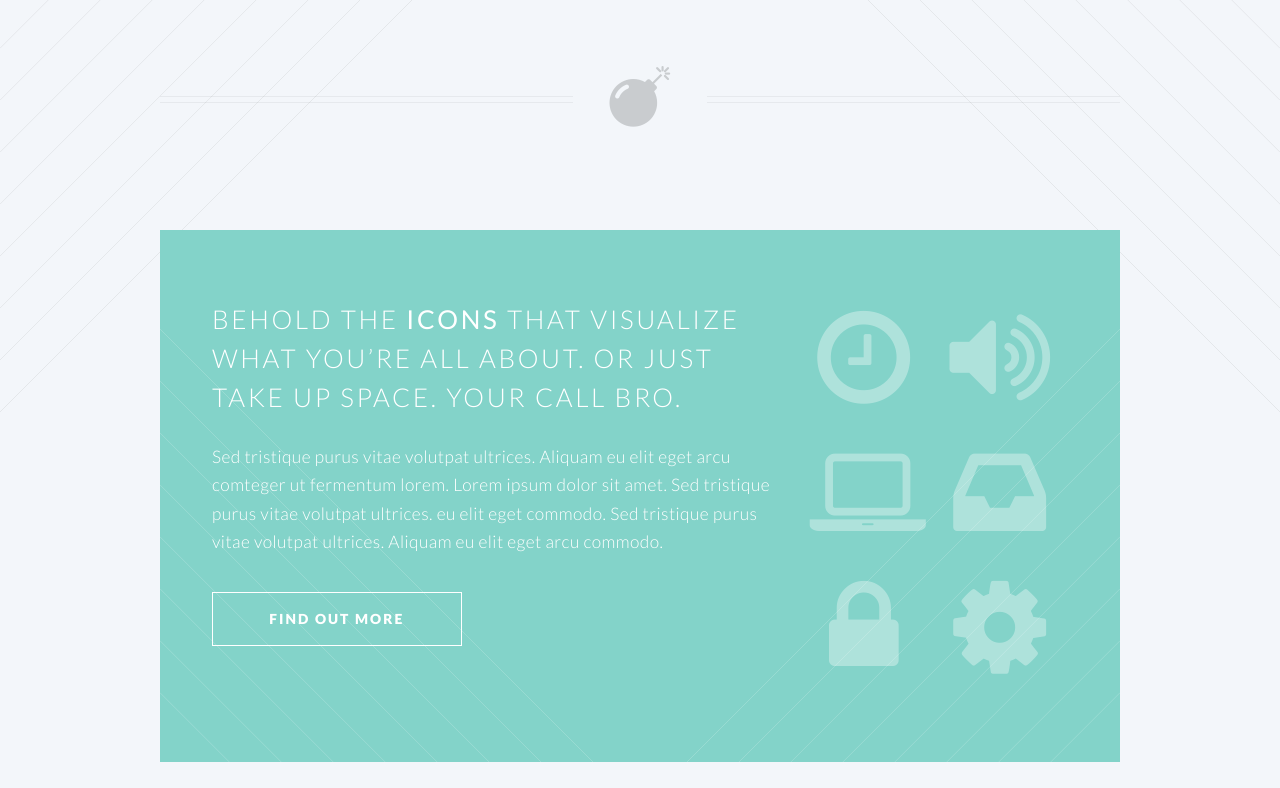
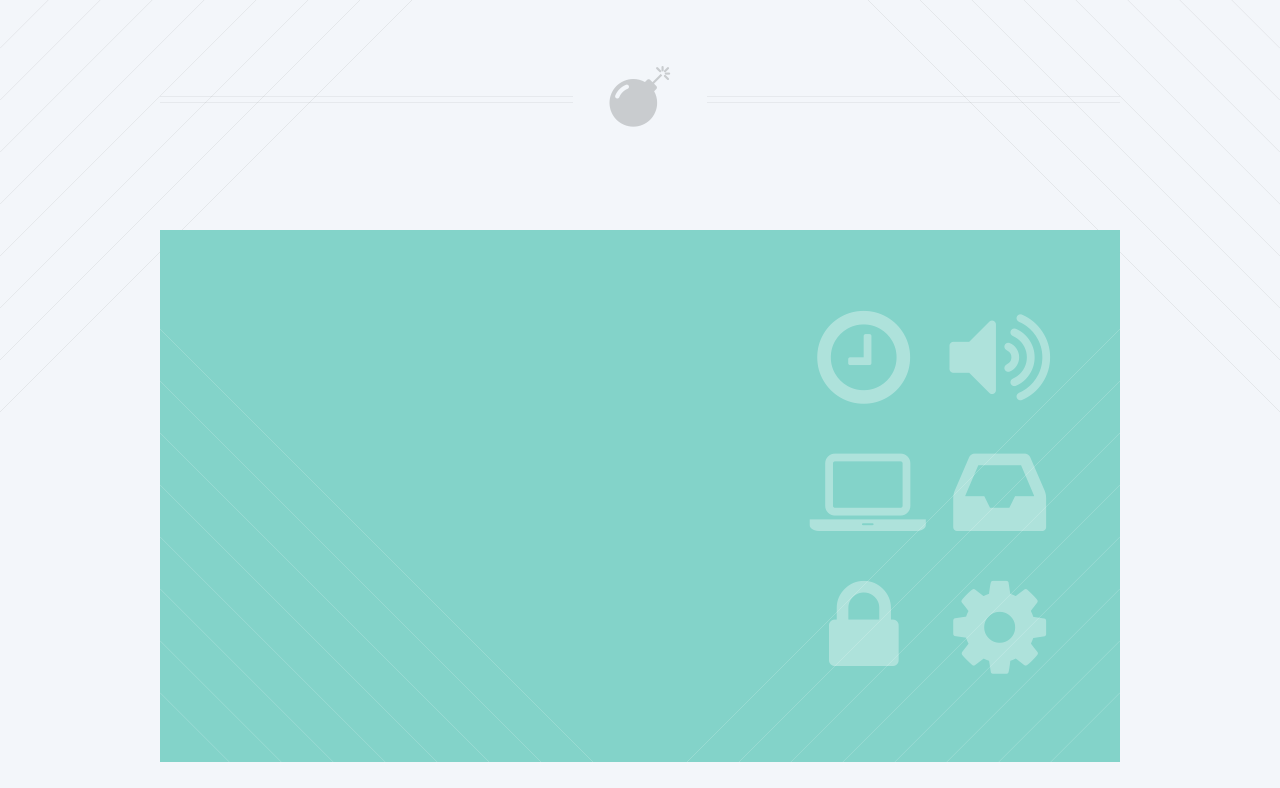
Before and after one commit to theflyingcow123/theflyingcow123.github.io, a plain HTML site: page index.html in a window 1280 px wide. Shown: the part 564-1352 px from the top of the page. Drawn offline with Linux system fonts and the light colour scheme.

Commit message:
deleted stuff

```diff
--- a/index.html
+++ b/index.html
@@ -88,14 +88,7 @@
 								<div class="8u 12u(narrower)">
 
 									<header>
-										<h2>Behold the <strong>icons</strong> that visualize what you’re all about. or just take up space. your call bro.</h2>
-									</header>
-									<p>Sed tristique purus vitae volutpat ultrices. Aliquam eu elit eget arcu comteger ut fermentum lorem. Lorem ipsum dolor sit amet. Sed tristique purus vitae volutpat ultrices. eu elit eget commodo. Sed tristique purus vitae volutpat ultrices. Aliquam eu elit eget arcu commodo.</p>
-									<footer>
-										<ul class="buttons">
-											<li><a href="#" class="button">Find Out More</a></li>
-										</ul>
-									</footer>
+
 
 								</div>
 								<div class="4u 12u(narrower) important(narrower)">
```
